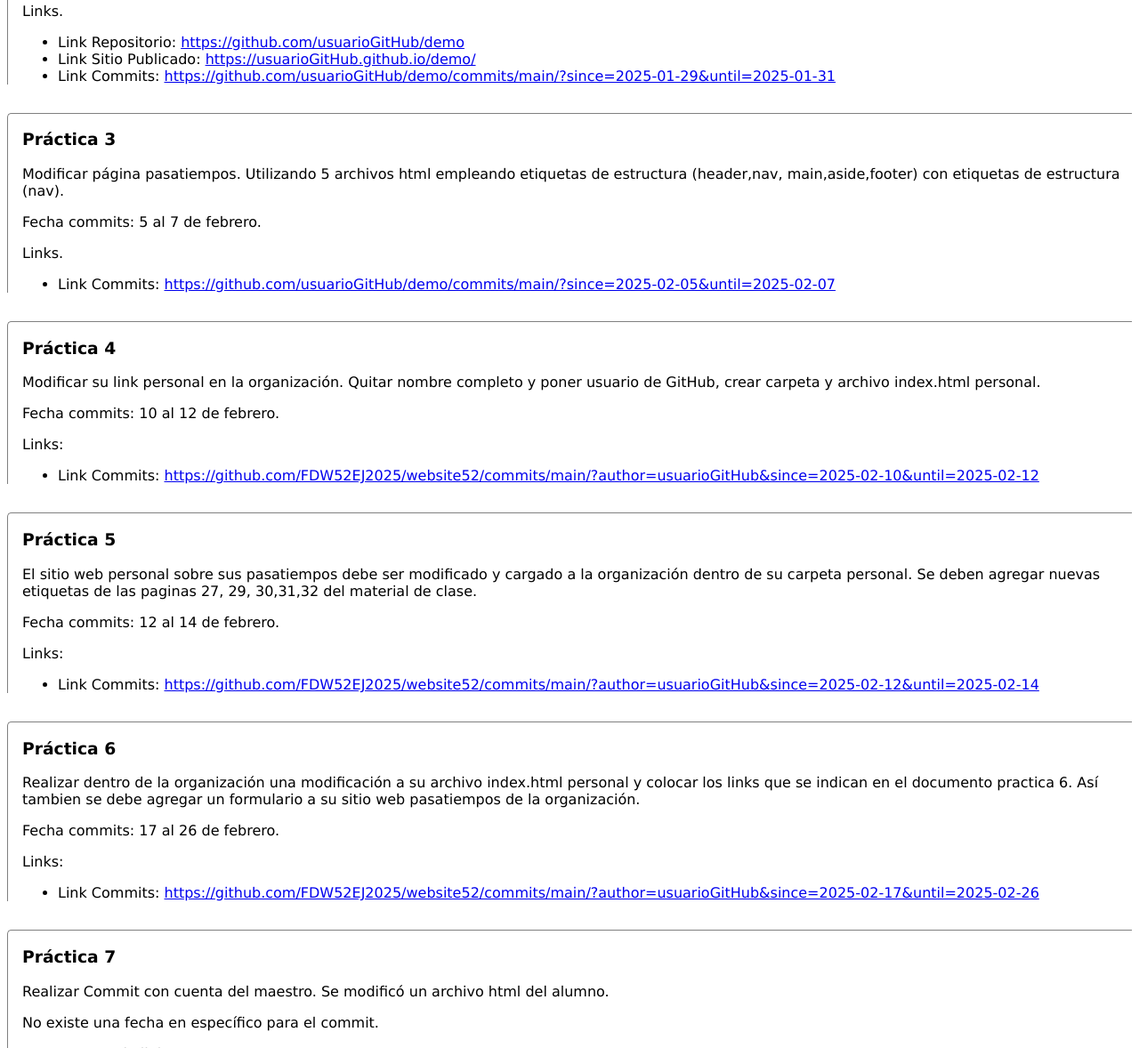
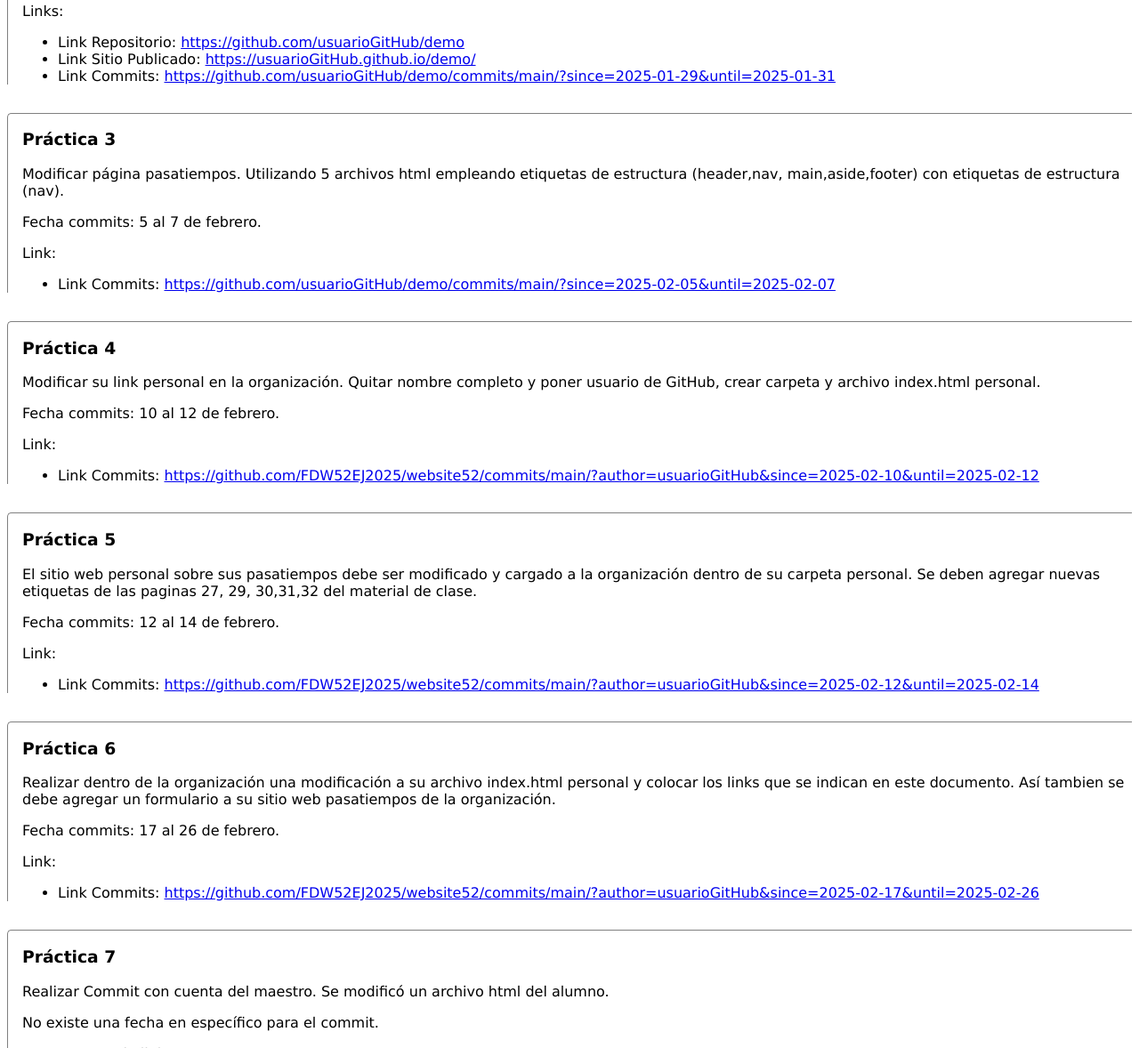
Before and after one commit to LIIgabriel/evidenciasGpo52_EJ2025, a plain HTML site: page index.html in a window 1280 px wide. Shown: the part 440-1618 px from the top of the page at 89% size. Drawn offline with Linux system fonts and the light colour scheme.

Commit message:
edit practica 6

```diff
--- a/index.html
+++ b/index.html
@@ -21,7 +21,7 @@
             <h3>Práctica 2</h3>
             <p>Publicar pagina web sencilla en cuenta personal Github.</p>
             <p>Fecha commits: 29 al 31 de enero. </p>
-            <p>Links.  </p>
+            <p>Links:  </p>
             <ul>
                 <li>Link Repositorio: <a href="https://github.com/usuarioGitHub/demo">https://github.com/usuarioGitHub/demo</a></li>
                 <li>Link Sitio Publicado: <a href="https://usuarioGitHub.github.io/demo/">https://usuarioGitHub.github.io/demo/</a> </li>
@@ -33,7 +33,7 @@
             <h3>Práctica 3</h3>
             <p>Modificar página pasatiempos. Utilizando 5 archivos html empleando etiquetas de estructura (header,nav, main,aside,footer) con etiquetas de estructura (nav).</p>
             <p>Fecha commits: 5 al 7 de febrero. </p>
-            <p>Links.  </p>
+            <p>Link:  </p>
             <ul>
                 <li>Link Commits: <a href="https://github.com/usuarioGitHub/demo/commits/main/?since=2025-02-05&until=2025-02-07">https://github.com/usuarioGitHub/demo/commits/main/?since=2025-02-05&until=2025-02-07</a>
                 </li>
@@ -43,7 +43,7 @@
             <h3>Práctica 4</h3>
             <p>Modificar su link personal en la organización. Quitar nombre completo y poner usuario de GitHub, crear carpeta y archivo index.html personal. </p>
             <p>Fecha commits: 10 al 12 de febrero.</p>
-            <p>Links:</p>
+            <p>Link:</p>
             <ul>
                 <li>Link Commits: <a href="https://github.com/FDW52EJ2025/website52/commits/main/?author=usuarioGitHub&since=2025-02-10&until=2025-02-12">https://github.com/FDW52EJ2025/website52/commits/main/?author=usuarioGitHub&since=2025-02-10&until=2025-02-12</a></li>
             </ul>
@@ -52,16 +52,16 @@
             <h3>Práctica 5</h3>
             <p>El sitio web personal sobre sus pasatiempos debe ser modificado y cargado a la organización dentro de su carpeta personal. Se deben agregar nuevas etiquetas de las paginas 27, 29, 30,31,32 del material de clase.</p>
             <p>Fecha commits: 12 al 14 de febrero.</p>
-            <p>Links:</p>
+            <p>Link:</p>
             <ul>
                 <li>Link Commits: <a href="https://github.com/FDW52EJ2025/website52/commits/main/?author=usuarioGitHub&since=2025-02-12&until=2025-02-14">https://github.com/FDW52EJ2025/website52/commits/main/?author=usuarioGitHub&since=2025-02-12&until=2025-02-14</a></li>
             </ul>
         </article>
         <article class="practica">
             <h3>Práctica 6</h3>
-            <p>Realizar dentro de la organización una modificación a su archivo index.html personal y colocar los links que se indican en el documento practica 6. Así tambien se debe agregar un formulario a su sitio web pasatiempos de la organización.</p>
+            <p>Realizar dentro de la organización una modificación a su archivo index.html personal y colocar los links que se indican en este documento. Así tambien se debe agregar un formulario a su sitio web pasatiempos de la organización.</p>
             <p>Fecha commits: 17 al 26 de febrero.</p>
-            <p>Links:</p>
+            <p>Link:</p>
             <ul>
                 <li>Link Commits: <a href="https://github.com/FDW52EJ2025/website52/commits/main/?author=usuarioGitHub&since=2025-02-17&until=2025-02-26">https://github.com/FDW52EJ2025/website52/commits/main/?author=usuarioGitHub&since=2025-02-17&until=2025-02-26</a></li>
             </ul>
```
